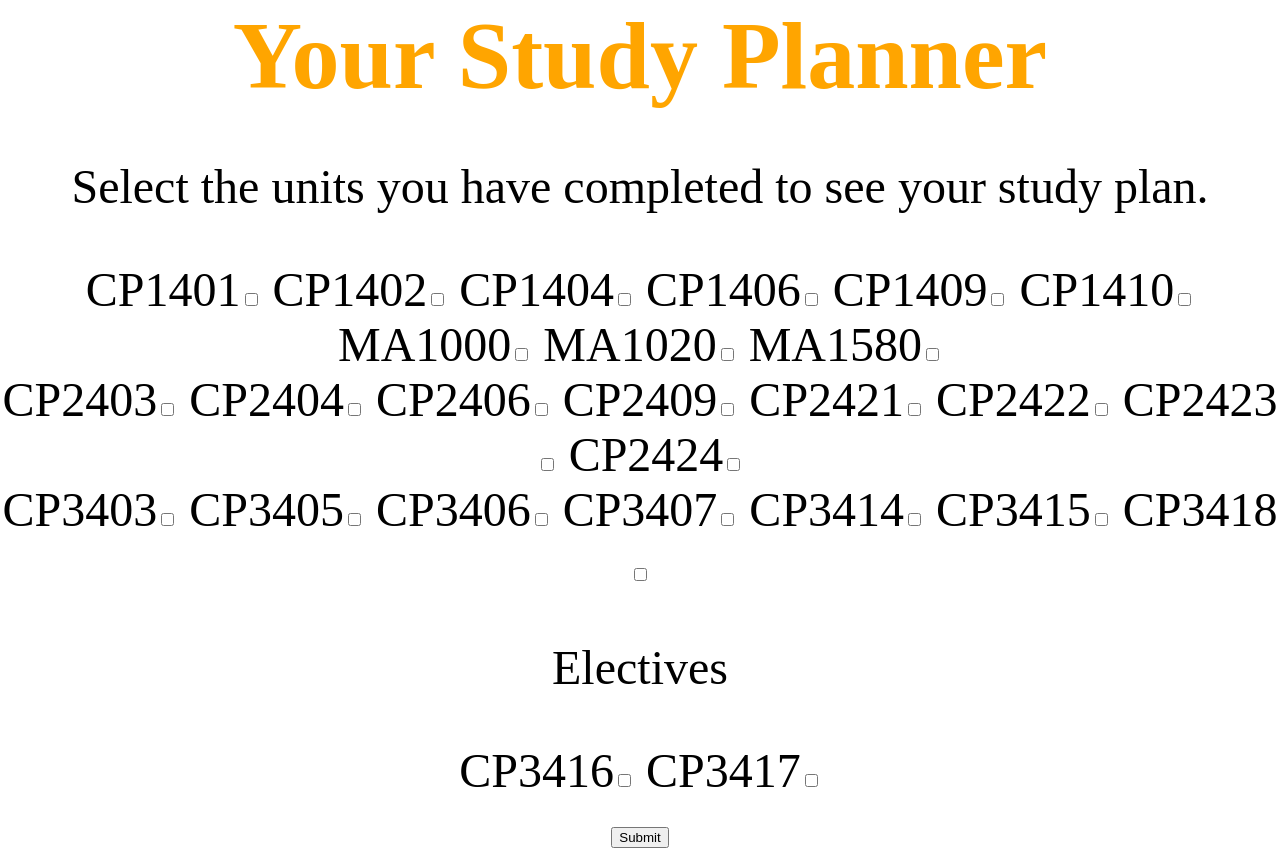
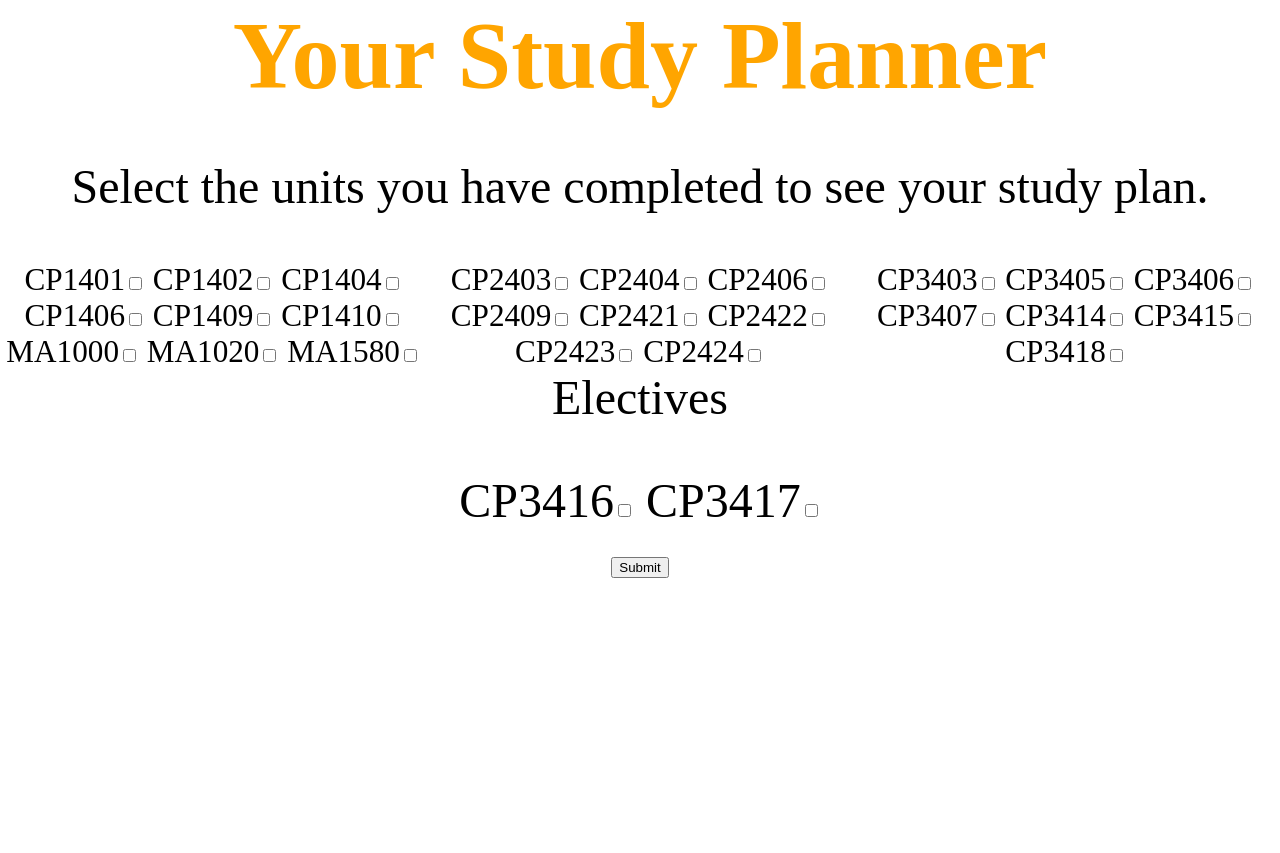
Before and after one commit to soputan12/study_planner, a Flask app: page / in a window 1280 px wide. After the commit the page ends 578 px from the top, so only its background shows below. Run offline with Flask 2, Linux system fonts and the light colour scheme.

Commit message:
Add level formatting

```diff
--- a/app/templates/index.html
+++ b/app/templates/index.html
@@ -13,7 +13,7 @@
         <h1 class="title">Your Study Planner</h1>
         <p class="description">Select the units you have completed to see your study plan.</p>
         <form method="POST" action="/">
-            <div id="Level 1">
+            <div id="Level1">
                 CP1401<input type="checkbox" value="CP1401" name="mycheckbox">
                 CP1402<input type="checkbox" value="CP1402" name="mycheckbox">
                 CP1404<input type="checkbox" value="CP1404" name="mycheckbox">
@@ -24,7 +24,7 @@
                 MA1020<input type="checkbox" value="MA1020" name="mycheckbox">
                 MA1580<input type="checkbox" value="MA1580" name="mycheckbox">
             </div>
-            <div id="Level 2">
+            <div id="Level2">
                 CP2403<input type="checkbox" value="CP2403" name="mycheckbox">
                 CP2404<input type="checkbox" value="CP2404" name="mycheckbox">
                 CP2406<input type="checkbox" value="CP2406" name="mycheckbox">
@@ -34,7 +34,7 @@
                 CP2423<input type="checkbox" value="CP2423" name="mycheckbox">
                 CP2424<input type="checkbox" value="CP2424" name="mycheckbox">
             </div>
-            <div id="Level 3">
+            <div id="Level3">
                 CP3403<input type="checkbox" value="CP3403" name="mycheckbox">
                 CP3405<input type="checkbox" value="CP3405" name="mycheckbox">
                 CP3406<input type="checkbox" value="CP3406" name="mycheckbox">
--- a/app/templates/style.css
+++ b/app/templates/style.css
@@ -34,3 +34,10 @@ main {
     text-align: center;
     display: inline-block;
 }
+
+#Level1,#Level2,#Level3 {
+    width: 33.3%;
+    float: left;
+    text-align: center;
+    font-size: 0.65em;
+}
```
